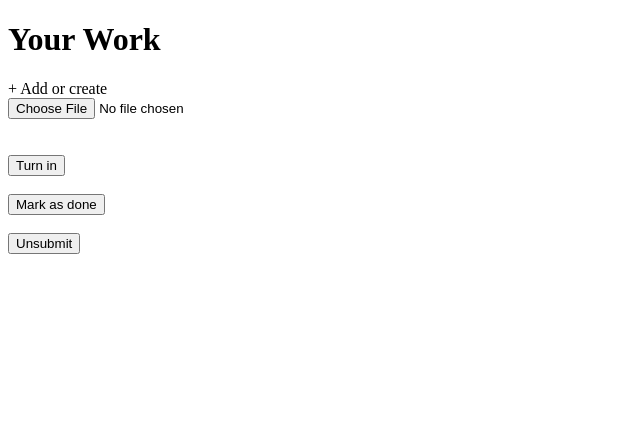
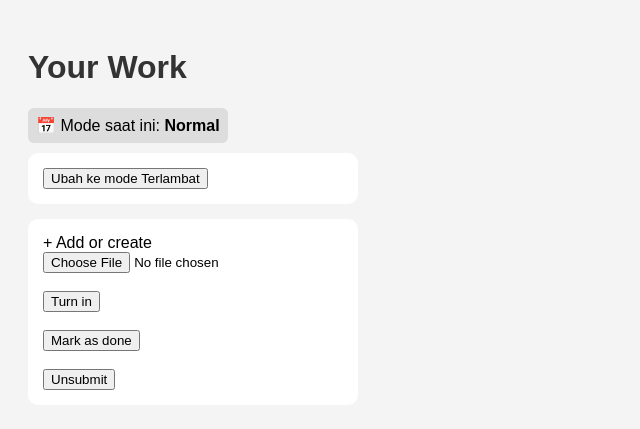
Before and after one commit to raditya-hafid/ModulUji, a PHP site: page /modul-mengumpulkanTugas/MengumpulkanTugas.php in a window 1280 px wide. Shown: the top 429 px of the page, without its empty margins (0-640 px from the left). Run offline with PHP 8.4, Linux system fonts and the light colour scheme.

Commit message:
edit modul-mengumpulkanTugas

```diff
--- /dev/null
+++ b/ignor/composer.json
@@ -0,0 +1,5 @@
+{
+    "require-dev": {
+        "phpunit/phpunit": "^11.5"
+    }
+}
--- a/modul-mengumpulkanTugas/MengumpulkanTugas.php
+++ b/modul-mengumpulkanTugas/MengumpulkanTugas.php
@@ -4,9 +4,14 @@ class MengumpulkanTugas
     public $add;
     public $message;
     public $status;
+    public $dueDate;
+    public $submittedAt;
 
     public function __construct($file = null, $action = null, $dueDate = null, $submittedAt = null)
     {
+        $this->dueDate = $dueDate;
+        $this->submittedAt = $submittedAt;
+
         if ($action == 'turn_in') {
             if ($file && isset($file['error']) && $file['error'] == 0) {
                 $this->add = $file['name'];
@@ -39,17 +44,31 @@ class MengumpulkanTugas
 // ----------------------------------------------------
 // Bagian untuk tampilan HTML
 // ----------------------------------------------------
-$result = null;
-if (isset($_SERVER['REQUEST_METHOD']) && $_SERVER['REQUEST_METHOD'] == 'POST') {
-    $action = $_POST['action'] ?? null;
-    $file = $_FILES['add'] ?? null;
+session_start();
 
-    if ($action) { // ✅ hanya proses kalau ada action dari tombol
-        $dueDate = strtotime('2025-10-02 12:00:00');
-        $submittedAt = time();
-        $result = new MengumpulkanTugas($file, $action, $dueDate, $submittedAt);
+if (!isset($_SESSION['isLate'])) {
+    $_SESSION['isLate'] = false; // default: tidak terlambat
+}
+
+if ($_SERVER['REQUEST_METHOD'] == 'POST') {
+    if (isset($_POST['toggle_status'])) {
+        // Toggle mode keterlambatan
+        $_SESSION['isLate'] = !$_SESSION['isLate'];
+    } else {
+        $action = $_POST['action'] ?? null;
+        $file = $_FILES['add'] ?? null;
+
+        if ($action) {
+            // kalau mode terlambat, deadline diset 1 jam yang lalu
+            // kalau normal, deadline diset 1 jam ke depan
+            $dueDate = $_SESSION['isLate'] ? time() - 3600 : time() + 3600;
+            $submittedAt = time();
+
+            $result = new MengumpulkanTugas($file, $action, $dueDate, $submittedAt);
+        }
     }
 }
+
 if (php_sapi_name() !== 'cli') {
     ?>
 <!DOCTYPE html>
@@ -58,32 +77,53 @@ if (php_sapi_name() !== 'cli') {
   <meta charset="UTF-8">
   <meta name="viewport" content="width=device-width, initial-scale=1.0">
   <title>Submit Assignment</title>
+  <style>
+    body { font-family: Arial, sans-serif; padding: 20px; background: #f4f4f4; }
+    form { background: white; padding: 15px; border-radius: 10px; width: 300px; }
+    h1 { color: #333; }
+    .result { margin-top: 20px; padding: 15px; border-radius: 10px; }
+    .Submitted { background: #e3ffe3; border: 1px solid #00b300; color: #006600; }
+    .Terlambat { background: #ffe3e3; border: 1px solid #ff4d4d; color: #b30000; }
+    .Draft { background: #e0e0e0; border: 1px solid #999; color: #333; }
+    .mode { background: #ddd; padding: 8px; border-radius: 6px; display: inline-block; margin-bottom: 10px; }
+  </style>
 </head>
 <body>
   <h1>Your Work</h1>
+
+  <!-- Tampilkan mode -->
+  <div class="mode">
+    📅 Mode saat ini: <strong><?php echo $_SESSION['isLate'] ? 'Terlambat' : 'Normal'; ?></strong>
+  </div>
+
+  <!-- Tombol ubah mode -->
+  <form method="POST" style="margin-bottom:15px;">
+    <button name="toggle_status" type="submit">
+      <?php echo $_SESSION['isLate'] ? 'Ubah ke mode Normal' : 'Ubah ke mode Terlambat'; ?>
+    </button>
+  </form>
+
   <form action="" method="POST" enctype="multipart/form-data">
     <div>
       <label for="add">+ Add or create</label><br>
       <input type="file" name="add" id="add">
-    </div><br><br>
+    </div><br>
 
-    <div>
-      <button name="action" value="turn_in" type="submit">Turn in</button>
-    </div><br>
-    <div>
-      <button name="action" value="mark_done" type="submit">Mark as done</button>
-    </div><br>
-    <div>
-      <button name="action" value="unsubmit" type="submit">Unsubmit</button>
-    </div>
+    <button name="action" value="turn_in" type="submit">Turn in</button><br><br>
+    <button name="action" value="mark_done" type="submit">Mark as done</button><br><br>
+    <button name="action" value="unsubmit" type="submit">Unsubmit</button>
   </form>
 
-  <?php if ($result) { ?>
-    <h2>Hasil:</h2>
-    <p>Status: <?php echo htmlspecialchars($result->status); ?></p>
-    <p>Pesan: <?php echo htmlspecialchars($result->message); ?></p>
+  <?php if (!empty($result)) { ?>
+    <div class="result <?php echo htmlspecialchars($result->status); ?>">
+      <h2>Status: <?php echo htmlspecialchars($result->status); ?></h2>
+      <p><?php echo htmlspecialchars($result->message); ?></p>
+      <p><strong>Deadline:</strong> <?php echo date('Y-m-d H:i:s', $result->dueDate); ?></p>
+      <p><strong>Submitted at:</strong> <?php echo date('Y-m-d H:i:s', $result->submittedAt); ?></p>
+    </div>
   <?php } ?>
 </body>
 </html>
 <?php
 }
+?>
```
Also changed, not shown: modul-mengumpulkanTugas/MengumpulkanTugasTest.php (+5 -5 lines), 1 other file.
